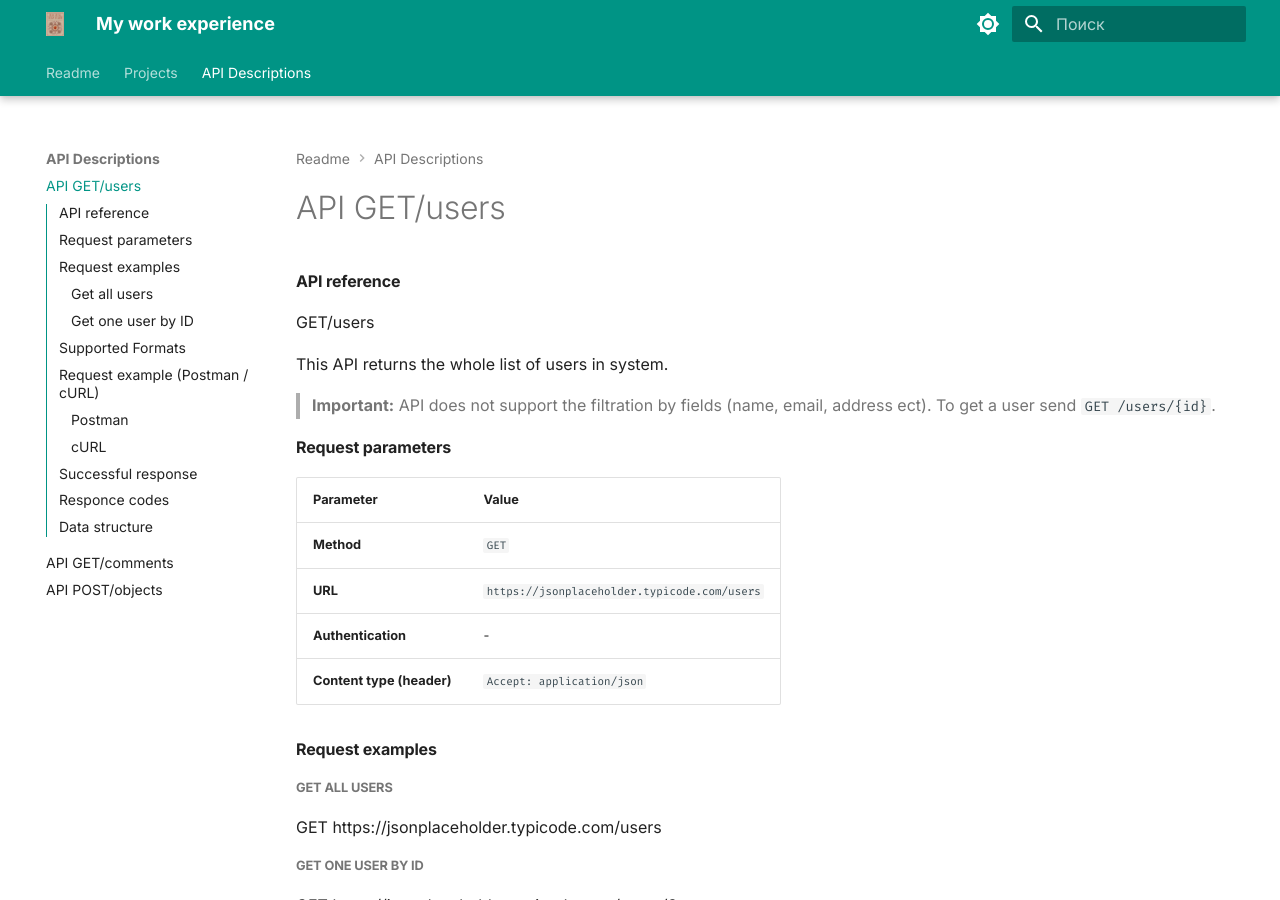
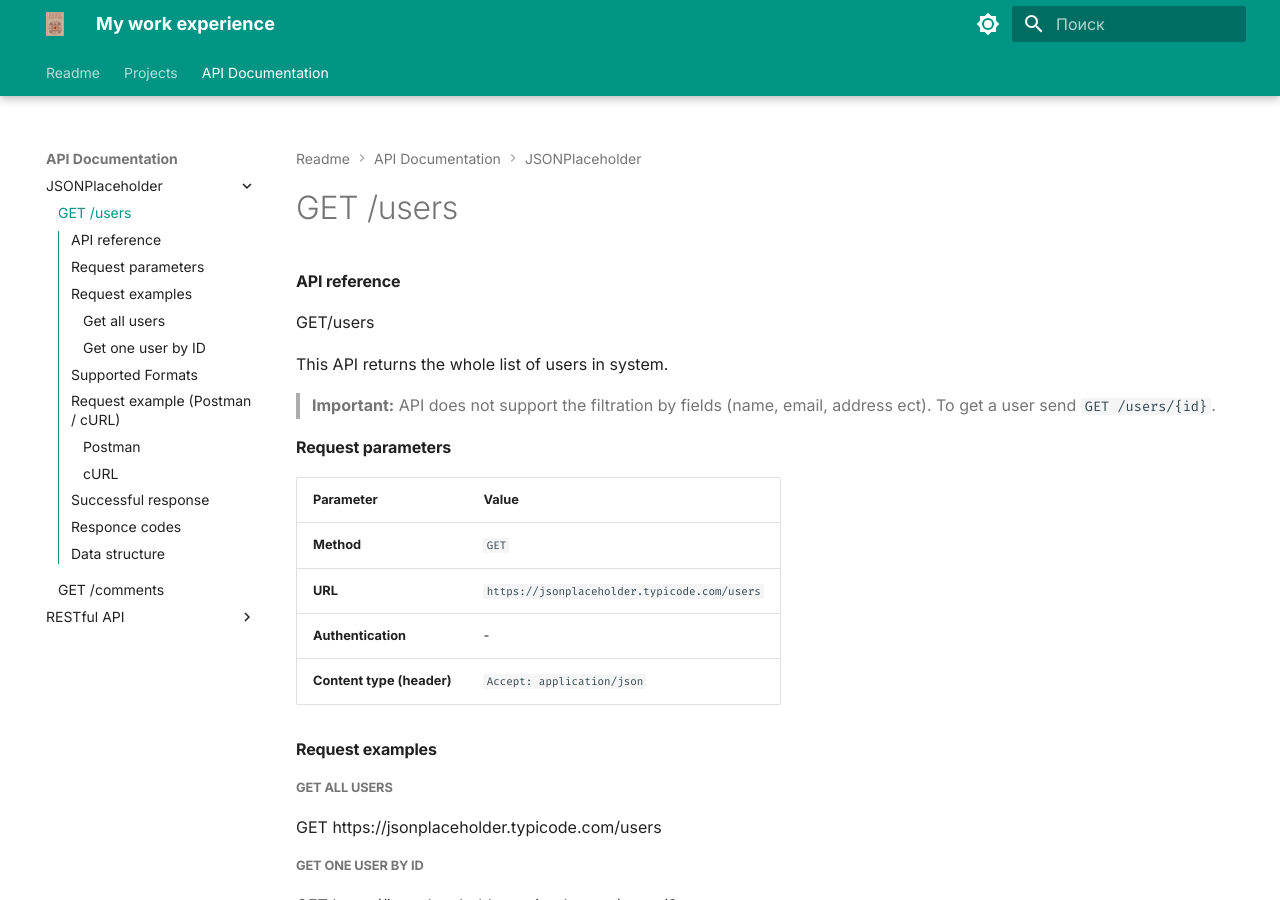
Before and after one commit to aventis1981/Techwriter_docs, an MkDocs documentation site: the page built from docs/api_1.md, in a window 1280 px wide and 900 px high. Built offline with MkDocs 1.6.1 and Material for MkDocs 9.7.7, drawn with Linux system fonts in a browser that asks for light colours.

Commit message:
structure

```diff
--- a/mkdocs.yml
+++ b/mkdocs.yml
@@ -1,46 +1,46 @@
  site_name: My work experience # Название сайта
  site_description: My work experience in last projects # Описание сайта, добавляется в meta-теги
  nav: # Структура сайта
-    - Readme: index.md
-    - Projects:
+  - Readme: index.md
+  - Projects:
       - Проект 1: index_1.md
       - Проект 2: index_2.md
       - Проект 3: index_3.md
-    - API Descriptions:
-      - API GET/users: api_1.md
-      - API GET/comments: api_2.md
-      - API POST/objects: api_3.md
- copyright:
-  (c) AVENTIS 2026
-
+  - API Documentation:
+      - JSONPlaceholder:
+           - GET /users: api_1.md
+           - GET /comments: api_2.md
+      - RESTful API:
+           - POST /objects: api_3.md
+ copyright: "(c) AVENTIS 2026"
  theme:  # Тема сайта, информация о ее параметрах
    name: material  # Название темы
+   collapse_navigation: true
    palette:
     - media: "(prefers-color-scheme: light)"
       scheme: default
       primary: teal
       accent: amber
       toggle:
-       icon: material/brightness-7
-       name: Switch to dark mode
+        icon: material/brightness-7
+        name: Switch to dark mode
     - media: "(prefers-color-scheme: dark)"
       scheme: slate
       primary: teal
       accent: amber
       toggle:
-       icon: material/brightness-4
-       name: Switch to light mode
+        icon: material/brightness-4
+        name: Switch to light mode
    logo: logo.jpg  # Ссылка на логотип сайта
    font:
     text: Inter  # Шрифт текста
     code: Fira Code  # Шрифт для текста кода
    features:  # Функции темы
-    - navigation.sections  # Настройка секций навигации
+    #- navigation.sections  # Настройка секций навигации
     - navigation.path  # Хлебные крошки
     - navigation.indexes  # Позволяет создавать корневые страницы разделов меню.
     - navigation.tabs  # Верхнее меню
     - navigation.tabs.sticky  # Фиксация верхнего меню
-    - navigation.expand  # Разворачивает спойлеры в левом меню по умолчанию
     - toc.integrate  # Фиксирует оглавление страницы в левом меню
     #- navigation.instant  # Функция быстрой загрузки страниц
     - navigation.top  # Добавляет кнопку «к началу» для быстрой обратной прокрутки страницы
```
